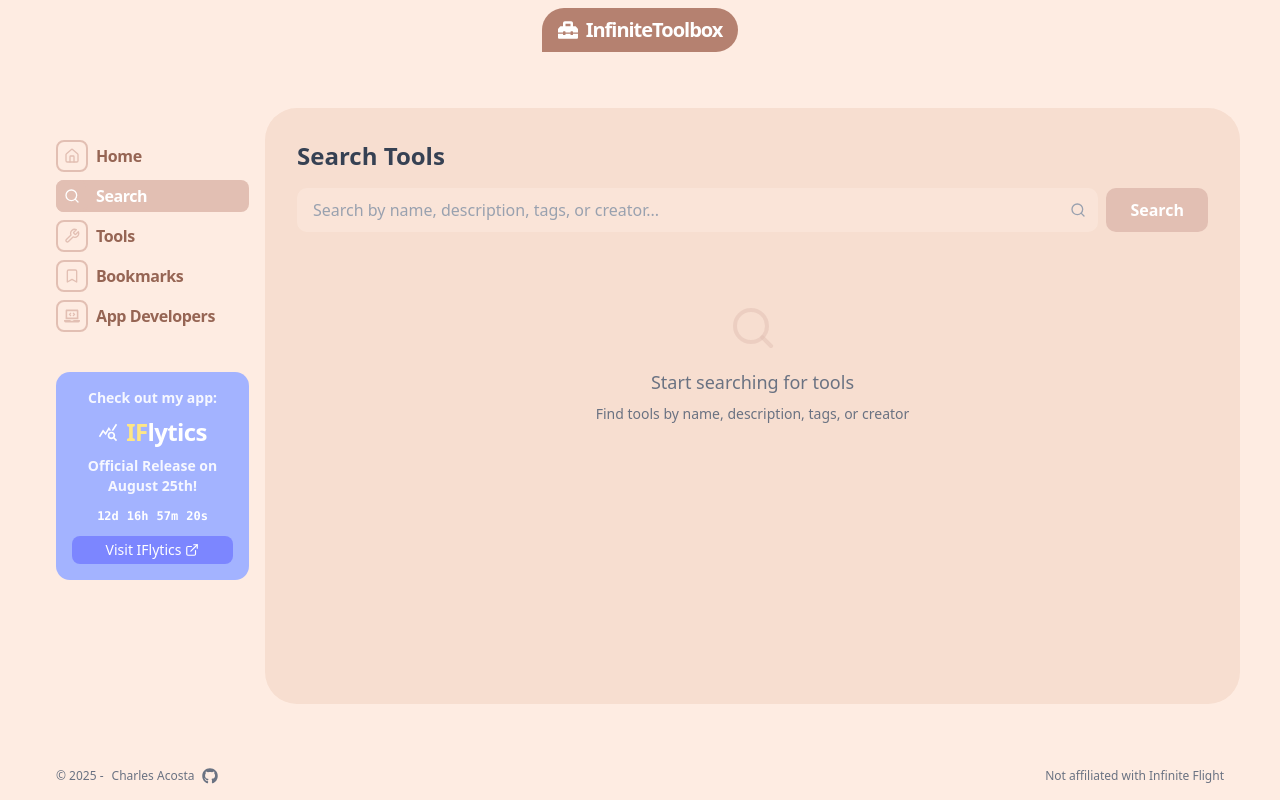
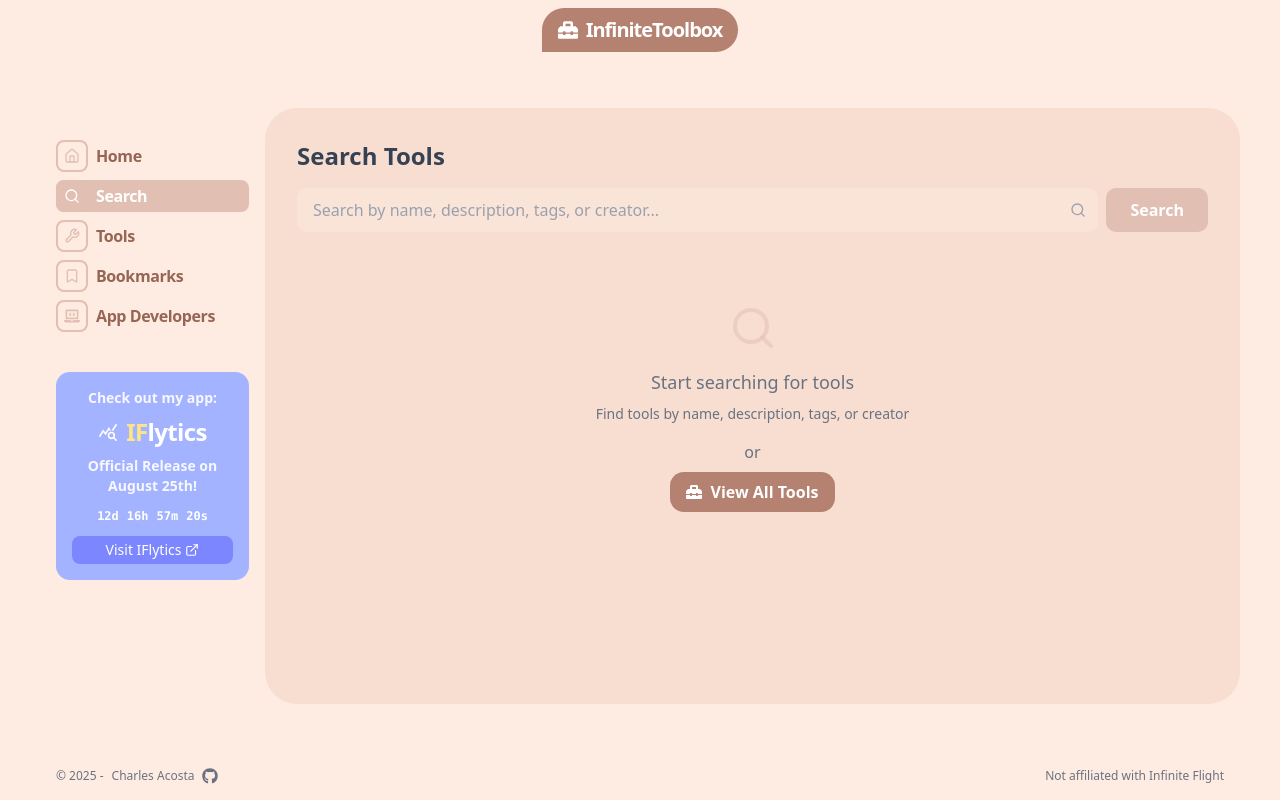
Before and after one commit to charlesacosta163/infinite-tools, a Next.js app: page /search in a window 1280 px wide. Built offline with nearby package versions, Linux system fonts and the light colour scheme.

Commit message:
chore(search): added optional link to tools

```diff
--- a/components/wrappers/bookmarks-wrapper.tsx
+++ b/components/wrappers/bookmarks-wrapper.tsx
@@ -6,7 +6,7 @@ import { ToolCard } from '@/components/tools/tool-card';
 import { LuTrash2 } from 'react-icons/lu';
 import { FaRegFaceSadCry } from 'react-icons/fa6';
 
-export default function BookmarksPage() {
+export default function BookmarksWrapper() {
   const [bookmarkedTools, setBookmarkedTools] = useState<BookmarkedTool[]>([]);
 
   useEffect(() => {
--- a/components/wrappers/search-wrapper.tsx
+++ b/components/wrappers/search-wrapper.tsx
@@ -5,6 +5,8 @@ import { useRouter, useSearchParams } from 'next/navigation'
 import { toolsData } from '@/lib/tools-data'
 import { ToolCard } from '@/components/tools/tool-card'
 import { LuSearch } from 'react-icons/lu'
+import Link from 'next/link'
+import { FaToolbox } from 'react-icons/fa'
 
 function SearchContent() {
   const router = useRouter()
@@ -96,6 +98,17 @@ function SearchContent() {
             <LuSearch className="w-12 h-12 mb-4 text-accentOriginal/50" />
             <p className="text-lg font-medium">Start searching for tools</p>
             <p className="text-sm mt-2">Find tools by name, description, tags, or creator</p>
+
+            <div className="flex flex-col items-center gap-2 mt-4">
+              <span className="text-gray-500">or</span>
+              <Link
+          href="/tools"
+          className="inline-flex items-center gap-2 bg-[#b58170] text-white px-4 py-2 rounded-xl
+                     font-semibold hover:gap-3 transition-all duration-300 hover:bg-accentOriginal/90"
+        >
+          <FaToolbox /> View All Tools
+        </Link>
+            </div>
           </div>
         )}
       </section>
@@ -103,7 +116,7 @@ function SearchContent() {
   )
 }
 
-export default function HomePage() {
+export default function SearchWrapper() {
   return (
     <Suspense fallback={
       <div className="px-4 py-8 md:p-8 bg-secondaryOriginal rounded-4xl font-medium flex flex-col gap-6">
--- a/lib/tools-data.ts
+++ b/lib/tools-data.ts
@@ -269,7 +269,7 @@ export const toolsData = [
         creator: "XY_MAGIC and Team",
         description: "A Discord bot for Infinite Flight that offers a variety of commands, from flight tracking, live ATC, aircraft information database to user stats commands and many more.",
         imageUrl: "https://global.discourse-cdn.com/infiniteflight/optimized/4X/9/0/4/904f5f1ddc2fa695adc1325355e3d80d0607d78b_2_1640x882.jpeg",
-        tags: ["addons"],
+        tags: ["bots"],
         link: "https://community.infiniteflight.com/t/aeroassist-your-all-in-one-discord-bot-2024-thread/901523"
     },
     // iFly Schedules
@@ -360,7 +360,7 @@ export const toolsData = [
         creator: "AdamCallow",
         description: "A web-based suite offering flight plan editing, KML-to-FPL conversion, live flight status checks, expert server activity tracking, and an interactive IF map showing airports, traffic and more!",
         imageUrl: "https://global.discourse-cdn.com/infiniteflight/original/4X/3/c/a/3ca168ef3d7ca84e176e122b531e578f10c255ba.png",
-        tags: ["FPL", "tracker"],
+        tags: ["FPL", "other"],
         link: "https://if-flightplan-tools.vercel.app/"
     },
     // ConnectKit
```
